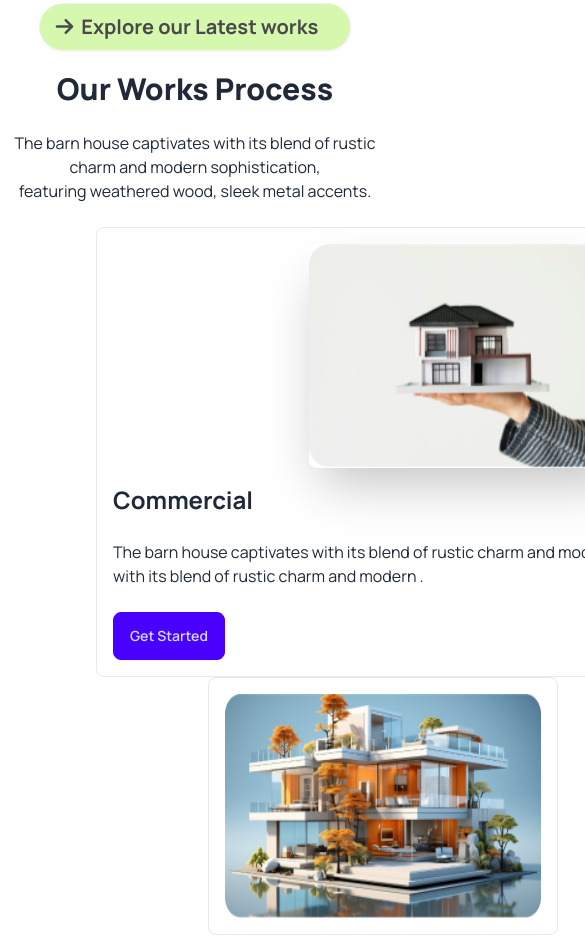
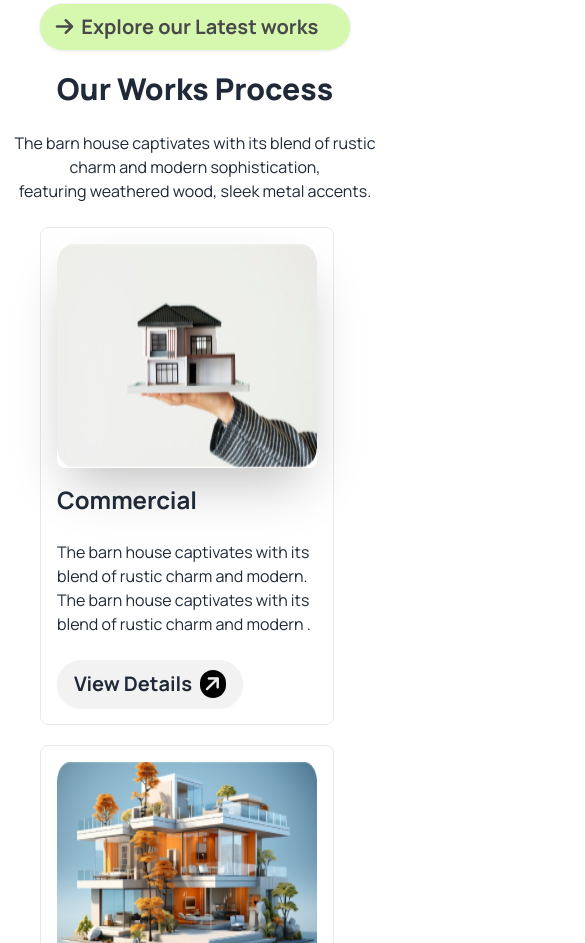
Before and after one commit to shameemmonir/house-builder-assignment-3, a plain HTML site: page index.html in a window 390 px wide. Shown: the part 3601-4544 px from the top of the page, 585 px wide, since content can reach past the window. Drawn offline with nearby package versions, Linux system fonts and the light colour scheme.

Commit message:
Works Process responsive start

```diff
--- a/index.html
+++ b/index.html
@@ -237,8 +237,8 @@
       </div>
 
       <div class="mb-8 ml-24 grid grid-cols-1 lg:grid-cols-2 justify-center">
-        <div class="hero ">
-          <div class="hero-content flex-col lg:flex-row border border-letter-primary w-[750px] rounded-lg">
+        <div class="hero -ml-14 mb-5">
+          <div class="hero-content flex-col lg:flex-row border border-letter-primary lg:w-[750px] rounded-lg">
             <img src="./assets/img1.png" class=" rounded-lg shadow-2xl h-56" />
             <div>
               <h1 class="text-2xl font-bold">Commercial</h1>
@@ -246,12 +246,17 @@
                 The barn house captivates with its blend of rustic charm and modern. The barn house captivates with its
                 blend of rustic charm and modern .
               </p>
-              <button class="btn btn-primary">Get Started</button>
+              <!-- button start  -->
+              <div>
+                <a class="btn font-bold text-xl rounded-3xl">View Details<button
+                    class="bg-black px-1 rounded-full text-white font-bold"><i
+                      class="fa-solid fa-arrow-right text-xl -rotate-45 text-letter-primary"></i></button></a>
+              </div>
             </div>
           </div>
         </div>
-        <div class="hero">
-          <div class="ml-28 hero-content flex-col lg:flex-row border border-letter-primary w-[350px] rounded-lg">
+        <div class="hero -ml-14 ">
+          <div class="lg:ml-28 hero-content flex-col lg:flex-row border border-letter-primary lg:w-[350px] rounded-lg">
             <img class="h-56" src="./assets/img2.png" />
           </div>
         </div>
@@ -272,7 +277,11 @@
                 The barn house captivates with its blend of rustic charm and modern. The barn house captivates with its
                 blend of rustic charm and modern .
               </p>
-              <button class="btn btn-primary">Get Started</button>
+              <div>
+                <a class="btn font-bold text-xl rounded-3xl">View Details<button
+                    class="bg-black px-1 rounded-full text-white font-bold"><i
+                      class="fa-solid fa-arrow-right text-xl -rotate-45 text-letter-primary"></i></button></a>
+              </div>
             </div>
           </div>
         </div>
@@ -325,8 +334,6 @@
                   class="bg-black px-1 rounded-full text-white font-bold"><i
                     class="fa-solid fa-arrow-right text-xl -rotate-45 text-letter-primary"></i></button></a>
             </div>
-
-
           </div>
         </div>
       </div>
```
